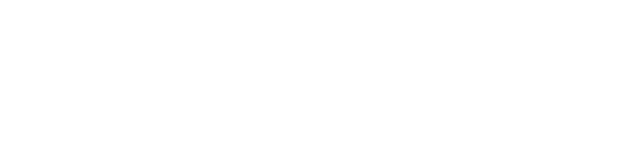
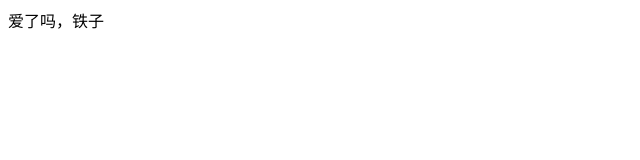
Before and after one commit to zhangsamjj/project_test, a plain HTML site: page index.html in a window 1280 px wide. Shown: the whole page, without its empty margins (0-640 px from the left). Drawn offline with nearby package versions, Linux system fonts and the light colour scheme.

Commit message:
修改了index

```diff
--- a/index.html
+++ b/index.html
@@ -10,6 +10,9 @@
 </head>
 
 <body>
+  <div>
+    爱了吗，铁子
+  </div>
   <script>
     $(function () {
       // 发起JSONP的请求
@@ -25,6 +28,7 @@
       // })
     })
 
+
   </script>
 </body>
 
```
